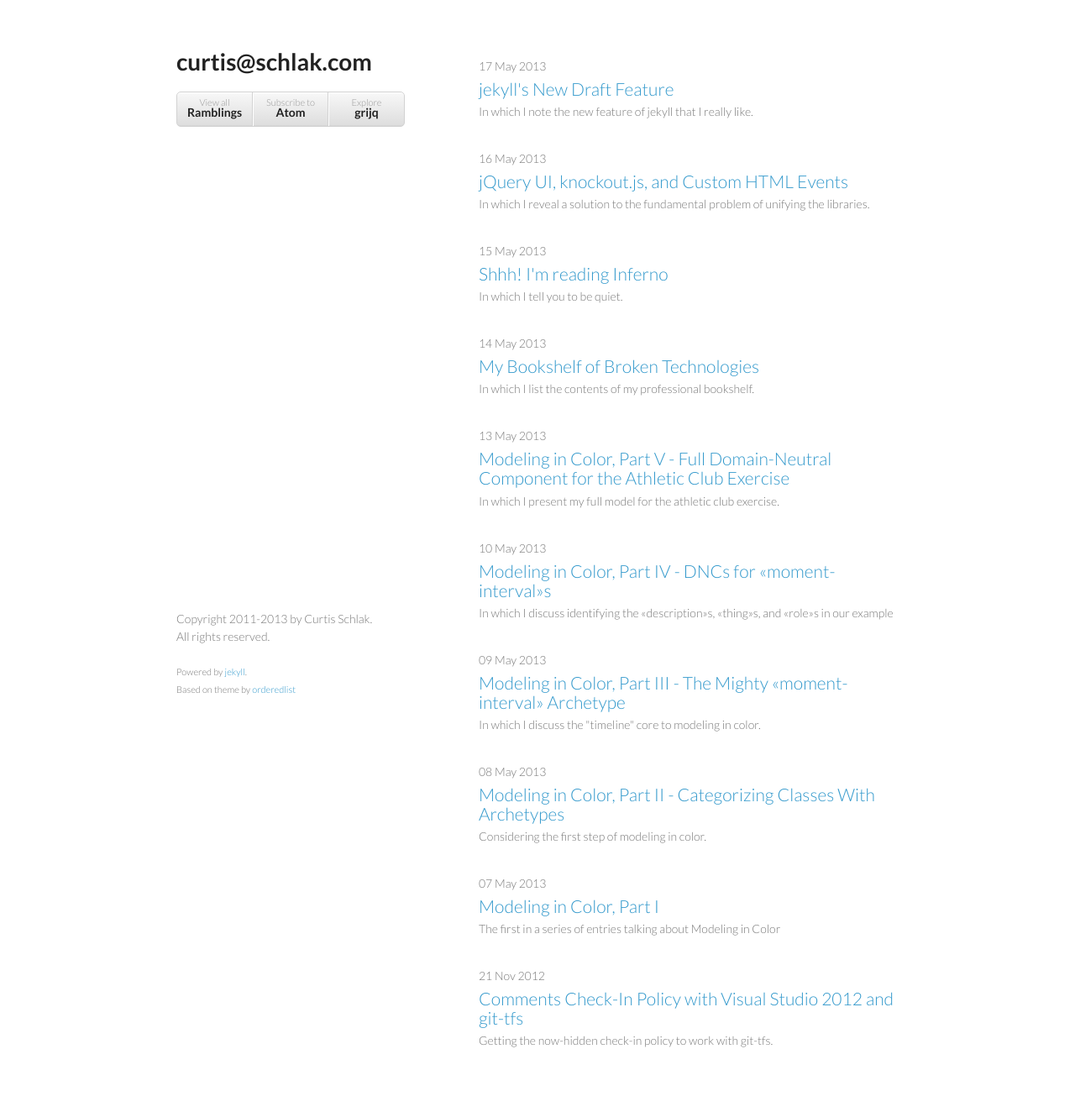
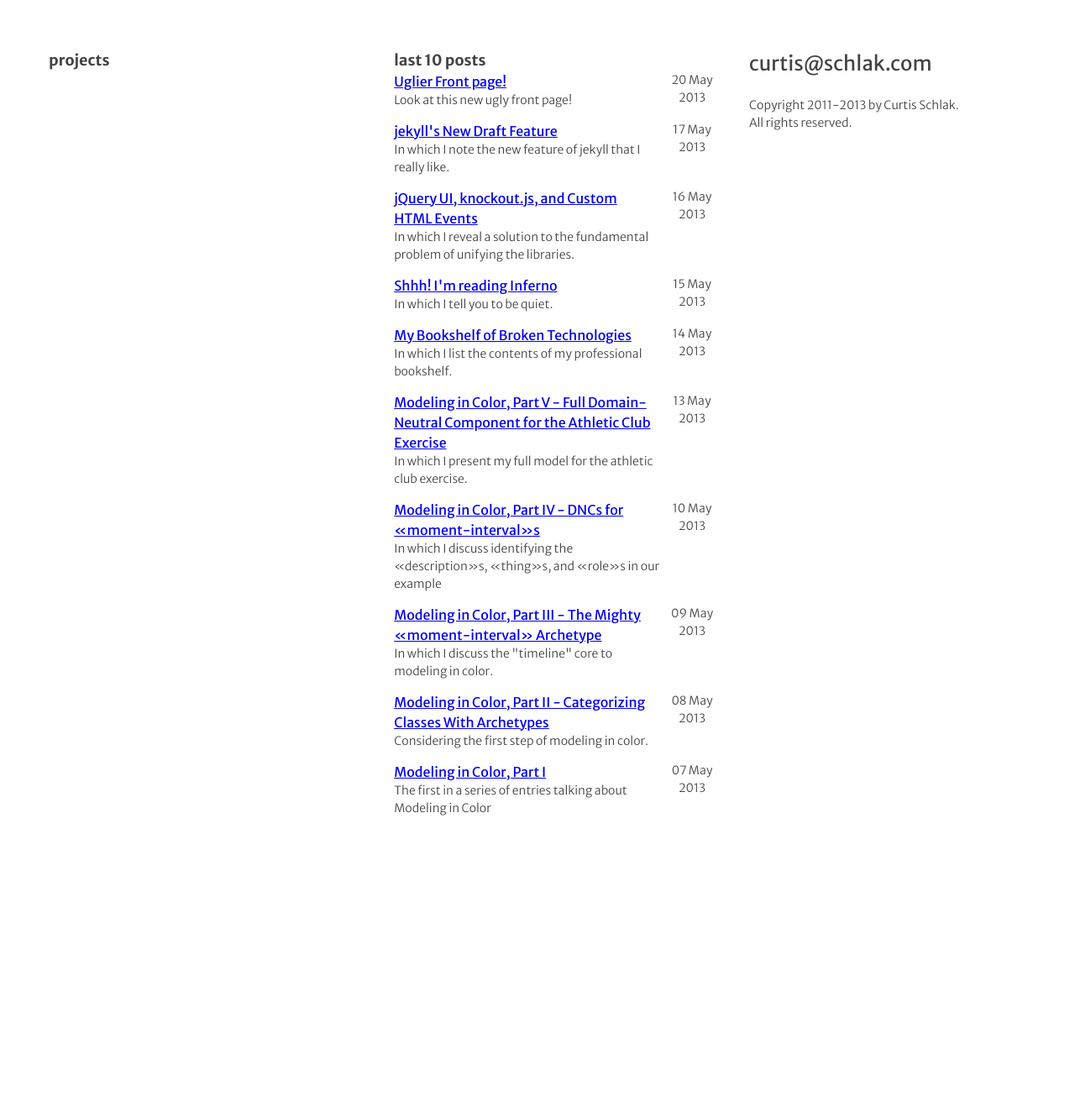
Before and after one commit to roberts-sandbox/test-realist, a Jekyll site: the page built from index.html, in a window 1280 px wide. Shown: the whole page at 84% size. Built offline with Jekyll 4.4.1, drawn with Linux system fonts in a browser that asks for light colours; after the commit the page ends 1045 px from its top, so only the background shows below that.

Commit message:
Uglier front page.

```diff
--- /dev/null
+++ b/_includes/new-copyright.html
@@ -0,0 +1,3 @@
+<footer>
+  <p>Copyright 2011-2013 by Curtis Schlak.<br>All rights reserved.</p>
+</footer>
--- a/_layouts/page.html
+++ b/_layouts/page.html
@@ -11,7 +11,7 @@
     <link type="application/atom+xml" rel="alternate" href="atom.xml"/>
     <link rel="stylesheet" href="/css/cssreset-min.css">
     <link rel="stylesheet" href="/css/cssfonts-min.css">
-    <link rel="stylesheet" href="/css/styles.css">
+    <link rel="stylesheet" href="/css/new-styles.css">
     <link rel="stylesheet" href="/css/pygment_trac.css">
     <!--[if lt IE 9]>
     <script src="/scripts/html5shiv.js"></script>
--- /dev/null
+++ b/_posts/2013-05-20-uglified-front-page.md
@@ -0,0 +1,24 @@
+---
+layout: post
+title:  Uglier Front page!
+tags:   design
+
+synopsis: Look at this new ugly front page!
+---
+
+# {{ page.title }}
+
+{{ page.synopsis }}
+{: .subtitle }
+
+-----
+
+I don't know why, but my previous
+[front page](http://web.archive.org/web/20130210103751/http://curtis.schlak.com/)
+started to offend me.
+
+Now, I have a newer, uglier [front page](/).
+
+The continued uglification of my site will continue.
+
+[*Vive le truand!*](http://translate.google.com/#fr/en/vive%20le%20truand)
--- /dev/null
+++ b/css/new-styles.css
@@ -0,0 +1,197 @@
+@import url(http://fonts.googleapis.com/css?family=Merriweather+Sans:300,400,700&subset=latin,latin-ext);
+
+body {
+  padding:50px;
+  color:#444;
+}
+#wrapper {
+  font:14px/1.5 "Merriweather Sans", "Helvetica Neue", Helvetica, Arial, sans-serif;
+  font-weight:300;
+  padding-right: 330px;
+}
+
+#wrapper section#projects,
+#wrapper section#posts {
+  width: 48%;
+  margin-right: 1%;
+  display: inline-block;
+  vertical-align: top;
+}
+
+#wrapper section section {
+  clear: both;
+}
+
+#wrapper section h1 {
+  font-size: 18px;
+  font-weight: 700;
+}
+
+#wrapper section dl dd {
+  margin-bottom: 14px;
+}
+
+#wrapper section dt,
+#wrapper section article h2 {
+  font-size: 16px;
+  font-weight: 400;
+}
+
+#wrapper section article h2 {
+  padding-right: 63px;
+}
+
+#wrapper section article p {
+  padding-bottom: 14px;
+  padding-right: 63px;
+}
+
+#wrapper section article p.date {
+  float: right;
+  width: 63px;
+  text-align: center;
+  padding-bottom: 14px;
+  margin-right: 4px;
+  padding-left: 10px;
+  padding-right: 10px;
+}
+
+header {
+  width: 330px;
+  padding-right: 58px;
+  position: fixed;
+  right: 0;
+}
+
+#wrapper header h1 {
+  font-size: 24px;
+}
+
+footer {
+  width: 330px;
+  padding-right: 58px;
+  position: fixed;
+  right: 0;
+  top: 115px;
+  padding-bottom: 58px;
+}
+
+@media print, screen and (max-width: 1024px) {
+  #wrapper header h1 {
+    font-size: 20px;
+  }
+
+  #wrapper {
+    font-weight:300;
+    padding-right: 0;
+  }
+
+  header {
+    width: auto;
+    padding-right: 0;
+    position: static;
+    right: 0;
+  }
+
+  footer {
+    width: auto;
+    padding-right: 0;
+    position: static;
+    right: 0;
+    bottom: 0;
+    padding-bottom: 0;
+  }
+}
+
+@media print, screen and (max-width: 768px) {
+  #wrapper header h1 {
+    font-size: 20px;
+  }
+
+  body {
+    word-wrap:break-word;
+  }
+
+  #wrapper {
+    font-weight:300;
+    padding-right: 0;
+  }
+
+  header {
+    width: auto;
+    padding-right: 0;
+    position: static;
+    right: 0;
+  }
+
+  footer {
+    width: auto;
+    padding-right: 0;
+    position: static;
+    right: 0;
+    bottom: 0;
+    padding-bottom: 0;
+  }
+}
+
+@media print, screen and (max-width: 640px) {
+  #wrapper header h1 {
+    font-size: 20px;
+  }
+
+  body {
+    padding:15px;
+  }
+
+  #wrapper {
+    padding-right: 0;
+  }
+
+  #wrapper section#projects {
+    width: 320px;
+    position: absolute;
+    left: -320px;
+  }
+
+  #wrapper section#posts {
+    width: auto;
+    display: block;
+    vertical-align: baseline;
+  }
+
+  header, footer {
+    position: static;
+    padding-right: 0;
+    width: auto;
+    padding-bottom: 0;
+  }
+
+  #wrapper section article h2 {
+    padding-left: 87px;
+    padding-right: 0;
+  }
+
+  #wrapper section article p {
+    padding-bottom: 28px;
+    padding-left: 87px;
+    padding-right: 0;
+  }
+
+  #wrapper section article p.date {
+    float: left;
+    width: 63px;
+    text-align: center;
+    padding-bottom: 28px;
+    margin-right: 4px;
+    padding-left: 10px;
+    padding-right: 10px;
+  }
+}
+
+@media print {
+  body {
+    padding:0.4in;
+    font-size:12pt;
+    color:#444;
+  }
+}
--- a/index.html
+++ b/index.html
@@ -1,8 +1,35 @@
 ---
-layout:  page
-fnav:    View all <strong>Ramblings</strong>
-furl:    /blogs.html
+layout: nil
 ---
+<!doctype html>
+<html>
+  <head>
+    <title>realists|chuckle and i be one</title>
+    <meta charset="utf-8">
+    <meta http-equiv="Content-Type" content="text/html;charset=utf-8">
+    <meta http-equiv="X-UA-Compatible" content="chrome=1">
+    <meta name="viewport" content="width=device-width, initial-scale=1, user-scalable=no">
+    <link type="application/atom+xml" rel="alternate" href="atom.xml"/>
+    <link rel="stylesheet" href="/css/cssreset-min.css">
+    <link rel="stylesheet" href="/css/cssfonts-min.css">
+    <link rel="stylesheet" href="/css/new-styles.css">
+    <link rel="stylesheet" href="/css/pygment_trac.css">
+    <!--[if lt IE 9]>
+    <script src="/scripts/html5shiv.js"></script>
+    <![endif]-->
+  </head>
+  <body class="yui3-cssreset yui3-cssfonts">
+    <div id="wrapper">
+      <header>
+        <h1>curtis@schlak.com</h1>
+      </header>
+      <section id="projects">
+        <h1>projects</h1>
+        <dl id="projectList">
+        </dl>
+      </section>
+      <section id="posts">
+        <h1>last 10 posts</h1>
         {% for post in site.posts limit:10 %}
           <section class="clickable">
             <article class="post-summary">
@@ -12,3 +39,54 @@ furl:    /blogs.html
             </article>
           </section>
         {% endfor %}
+      </section>
+      {% include new-copyright.html %}
+    </div>
+    <script src="/scripts/scale.fix.js"></script>
+    <script src="/scripts/json2-min.js"></script>
+    <script src="/scripts/jquery-1.7.2.min.js"></script>
+    <script type="text/javascript">
+      var developer = location.href.indexOf('curtis.schlak.com') == -1 || location.href.indexOf('/drafts/') > -1;
+      if(!developer) {
+        var _gaq = _gaq || [];
+        _gaq.push(['_setAccount', 'UA-28706752-1']);
+        _gaq.push(['_trackPageview']);
+
+        (function() {
+          var ga = document.createElement('script'); ga.type = 'text/javascript'; ga.async = true;
+          ga.src = ('https:' == document.location.protocol ? 'https://ssl' : 'http://www') + '.google-analytics.com/ga.js';
+          var s = document.getElementsByTagName('script')[0]; s.parentNode.insertBefore(ga, s);
+        })();
+      }
+      $(function() {
+        var settings = {
+              error: function(xhr, status, error) {
+                console.log(status, error);
+              }
+            , success: function(data) {
+                var $ul = $('#projectList');
+                if(typeof data === 'string') {
+                  data = JSON.parse(data);
+                }
+                for(var i = 0; i < data.length; i += 1) {
+                  if(data[i].name === 'realistschuckle.github.com') {
+                    continue;
+                  }
+                  var link = $('<a></a>')
+                    .attr('href', data[i].html_url)
+                    .html(data[i].name);
+                  $('<dt></dt>')
+                    .append(link)
+                    .appendTo($ul);
+                  $('<dd></dd>')
+                    .html(data[i].description)
+                    .appendTo($ul);
+                }
+              }
+            }
+          ;
+        $.ajax('https://api.github.com/users/realistschuckle/repos?type=owner&sort=pushed', settings);
+      });
+    </script>
+  </body>
+</html>
--- /dev/null
+++ b/scripts/json2-min.js
@@ -0,0 +1,7 @@
+var JSON;JSON||(JSON={});
+(function(){function k(a){return a<10?"0"+a:a}function o(a){p.lastIndex=0;return p.test(a)?'"'+a.replace(p,function(a){var c=r[a];return typeof c==="string"?c:"\\u"+("0000"+a.charCodeAt(0).toString(16)).slice(-4)})+'"':'"'+a+'"'}function l(a,j){var c,d,h,m,g=e,f,b=j[a];b&&typeof b==="object"&&typeof b.toJSON==="function"&&(b=b.toJSON(a));typeof i==="function"&&(b=i.call(j,a,b));switch(typeof b){case "string":return o(b);case "number":return isFinite(b)?String(b):"null";case "boolean":case "null":return String(b);case "object":if(!b)return"null";
+e+=n;f=[];if(Object.prototype.toString.apply(b)==="[object Array]"){m=b.length;for(c=0;c<m;c+=1)f[c]=l(c,b)||"null";h=f.length===0?"[]":e?"[\n"+e+f.join(",\n"+e)+"\n"+g+"]":"["+f.join(",")+"]";e=g;return h}if(i&&typeof i==="object"){m=i.length;for(c=0;c<m;c+=1)typeof i[c]==="string"&&(d=i[c],(h=l(d,b))&&f.push(o(d)+(e?": ":":")+h))}else for(d in b)Object.prototype.hasOwnProperty.call(b,d)&&(h=l(d,b))&&f.push(o(d)+(e?": ":":")+h);h=f.length===0?"{}":e?"{\n"+e+f.join(",\n"+e)+"\n"+g+"}":"{"+f.join(",")+
+"}";e=g;return h}}if(typeof Date.prototype.toJSON!=="function")Date.prototype.toJSON=function(){return isFinite(this.valueOf())?this.getUTCFullYear()+"-"+k(this.getUTCMonth()+1)+"-"+k(this.getUTCDate())+"T"+k(this.getUTCHours())+":"+k(this.getUTCMinutes())+":"+k(this.getUTCSeconds())+"Z":null},String.prototype.toJSON=Number.prototype.toJSON=Boolean.prototype.toJSON=function(){return this.valueOf()};var q=/[\u0000\u00ad\u0600-\u0604\u070f\u17b4\u17b5\u200c-\u200f\u2028-\u202f\u2060-\u206f\ufeff\ufff0-\uffff]/g,
+p=/[\\\"\x00-\x1f\x7f-\x9f\u00ad\u0600-\u0604\u070f\u17b4\u17b5\u200c-\u200f\u2028-\u202f\u2060-\u206f\ufeff\ufff0-\uffff]/g,e,n,r={"\u0008":"\\b","\t":"\\t","\n":"\\n","\u000c":"\\f","\r":"\\r",'"':'\\"',"\\":"\\\\"},i;if(typeof JSON.stringify!=="function")JSON.stringify=function(a,j,c){var d;n=e="";if(typeof c==="number")for(d=0;d<c;d+=1)n+=" ";else typeof c==="string"&&(n=c);if((i=j)&&typeof j!=="function"&&(typeof j!=="object"||typeof j.length!=="number"))throw Error("JSON.stringify");return l("",
+{"":a})};if(typeof JSON.parse!=="function")JSON.parse=function(a,e){function c(a,d){var g,f,b=a[d];if(b&&typeof b==="object")for(g in b)Object.prototype.hasOwnProperty.call(b,g)&&(f=c(b,g),f!==void 0?b[g]=f:delete b[g]);return e.call(a,d,b)}var d,a=String(a);q.lastIndex=0;q.test(a)&&(a=a.replace(q,function(a){return"\\u"+("0000"+a.charCodeAt(0).toString(16)).slice(-4)}));if(/^[\],:{}\s]*$/.test(a.replace(/\\(?:["\\\/bfnrt]|u[0-9a-fA-F]{4})/g,"@").replace(/"[^"\\\n\r]*"|true|false|null|-?\d+(?:\.\d*)?(?:[eE][+\-]?\d+)?/g,
+"]").replace(/(?:^|:|,)(?:\s*\[)+/g,"")))return d=eval("("+a+")"),typeof e==="function"?c({"":d},""):d;throw new SyntaxError("JSON.parse");}})();
```
Lines whose indentation alone changed are shown as unchanged.
